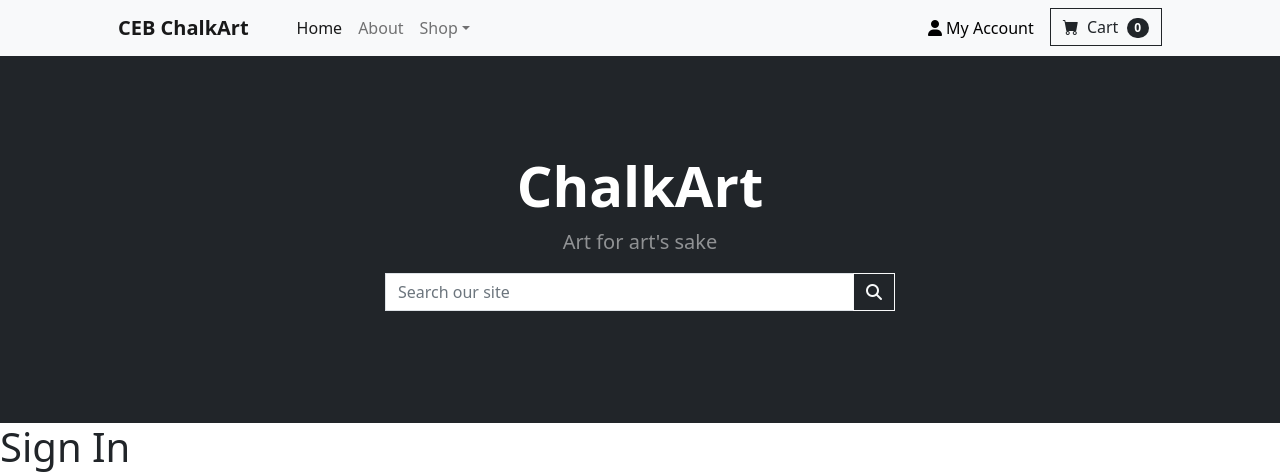
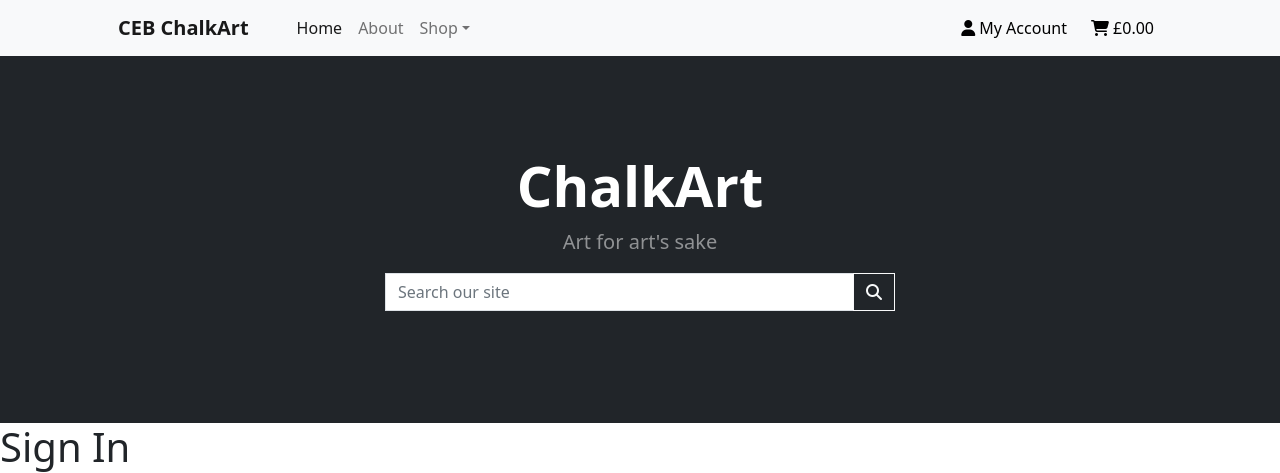
Before and after one commit to Coder4916/ceb_art, a Django app: page /accounts/login/ in a window 1280 px wide. Shown: the top 473 px of the page. Run offline with Django 3.2, Linux system fonts and the light colour scheme; some libraries are stand-ins or nearby versions.

Commit message:
Account and shopping cart links modified

```diff
--- a/ceb_chalk_art/settings.py
+++ b/ceb_chalk_art/settings.py
@@ -27,7 +27,7 @@ SECRET_KEY = '-5=(ya)l)##gwv$yzpny#6zk%ddah1%%vpzk(95^3i_%eu$4#^'
 DEBUG = True
 
 ALLOWED_HOSTS = [
-    '8000-coder4916-cebchalkart-xmxqv4w7czo.ws-eu113.gitpod.io'
+    '8000-coder4916-cebchalkart-xmxqv4w7czo.ws-eu111.gitpod.io'
 ]
 
 
--- a/templates/base.html
+++ b/templates/base.html
@@ -70,13 +70,18 @@
                             </div>
                         </li>
                         <li class="list-inline-item">
-                            <form class="d-flex">
-                            <button class="btn btn-outline-dark rounded-0" type="submit">
-                                <i class="bi-cart-fill me-1"></i>
-                                Cart
-                                <span class="badge bg-dark text-white ms-1 rounded-pill">0</span>
-                            </button>
-                        </form>
+                            <a class="{% if grand_total %}font-weight-bold{% else %} text-black nav-link {% endif %}" href="">
+                            <div class="text-center">
+                                <p class="my-0">
+                                    <i class="fa-solid fa-cart-shopping"></i>
+                                    {% if grand_total %}
+                                        $({ grand_total|floatformat:2 })
+                                    {% else %}
+                                        £0.00
+                                    {% endif %}
+                                </p>
+                            </div>
+                        </a>
                     </li>
                     </ul>
                 </div>
```
